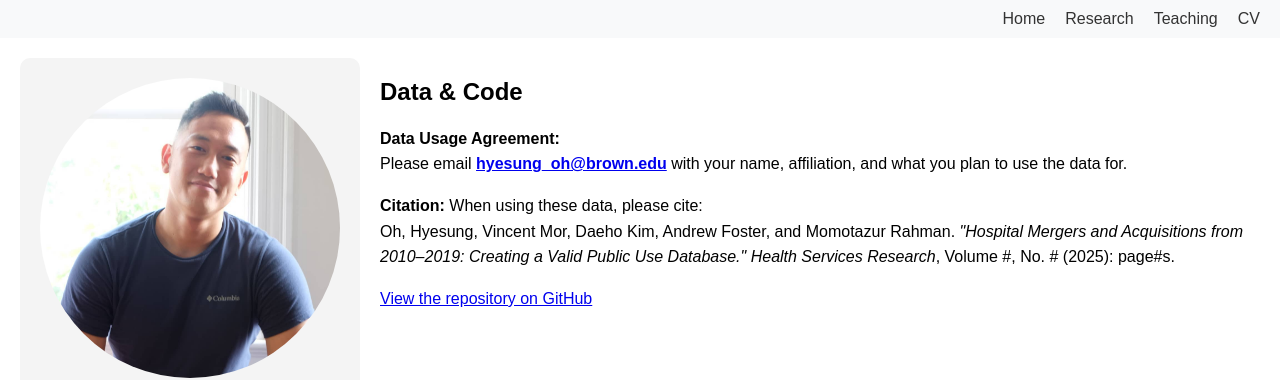
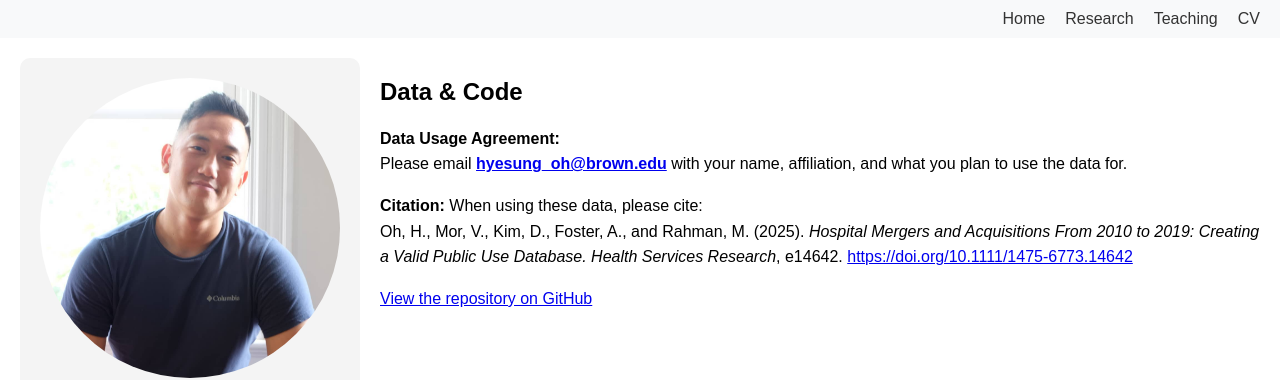
Before and after one commit to hyesunghaceoh/hyesunghaceoh.github.io, a plain HTML site: page data.html in a window 1280 px wide. Shown: the top 380 px of the page. Drawn offline with Linux system fonts and the light colour scheme.

Commit message:
Updated citation

```diff
--- a/data.html
+++ b/data.html
@@ -49,9 +49,10 @@
         </p>
         <p>
             <strong>Citation:</strong> When using these data, please cite:<br>
-            Oh, Hyesung, Vincent Mor, Daeho Kim, Andrew Foster, and Momotazur Rahman.
-            <em>"Hospital Mergers and Acquisitions from 2010–2019: Creating a Valid Public Use Database."</em>
-            <em>Health Services Research</em>, Volume #, No. # (2025): page#s.
+            Oh, H., Mor, V., Kim, D., Foster, A., and Rahman, M. (2025).
+            <em>Hospital Mergers and Acquisitions From 2010 to 2019: Creating a Valid Public Use Database.</em>
+            <em>Health Services Research</em>, e14642.
+            <a href="https://doi.org/10.1111/1475-6773.14642" target="_blank">https://doi.org/10.1111/1475-6773.14642</a>
         </p>
         <p>
             <a href="https://github.com/hyesunghaceoh/strategichospmergerdata/" target="_blank">
```
